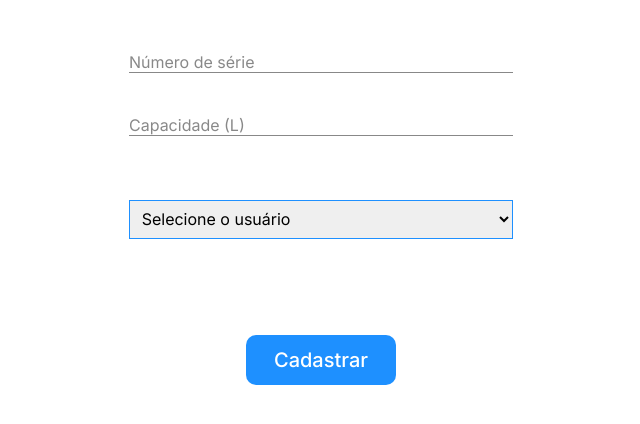
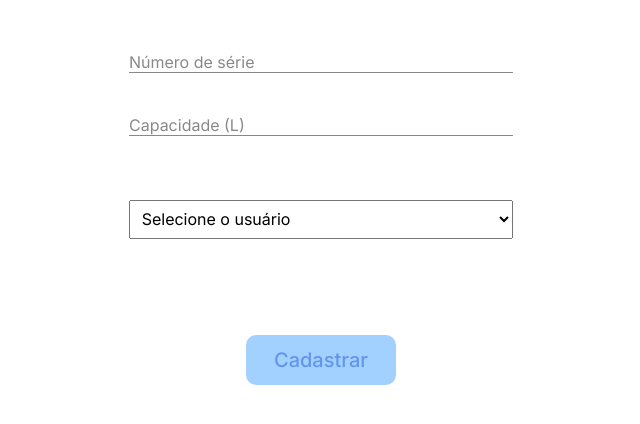
Before and after one commit to StivenF0/Projeto-Oficina4, a PHP site: page /tank-register.html in a window 1280 px wide. Shown: the part 215-639 px from the top of the page, without its empty margins (319-959 px from the left). Run offline with PHP 8.4, Linux system fonts and the light colour scheme.

Commit message:
last submit button styling

```diff
--- a/styles/tank-register.css
+++ b/styles/tank-register.css
@@ -71,7 +71,6 @@ form p {
     padding: 2%;
     font-size: 1em;
     outline-color: var(--primary-color);
-    border: 1px solid var(--primary-color);
 }
 
 form input[type="submit"] {
@@ -81,9 +80,9 @@ form input[type="submit"] {
     font-size: 20px;
     font-weight: 500;
     border-radius: 10px;
-    background-color: var(--primary-color);
-    color: #fff;
-    cursor: pointer;
+    background-color: var(--secondary-color);
+    color: cornflowerblue;
+    cursor: default;
     transition: 200ms;
     padding: 0%;
     display: flex;
@@ -91,12 +90,6 @@ form input[type="submit"] {
     align-items: center;
     margin: 25% auto auto auto;
 }
-
-form input[type="submit"]:hover {
-    background-color: var(--secondary-color);
-    color: cornflowerblue;
-}
-
 
 /* ** SCREEN MAX-WIDTH 1400PX ** */
 @media screen and (max-width: 1400px) {
--- a/tank-register.html
+++ b/tank-register.html
@@ -47,8 +47,8 @@
 
                 <p id="user-p">
                     <!-- with php and database this will be different -->
-                    <select name="" id="">
-                        <option value="" disabled selected id="selected">Selecione o usuário</option>
+                    <select name="" id="idSel">
+                        <option value="default" disabled selected id="selected">Selecione o usuário</option>
                         <option value="">Usuário 1</option>
                         <option value="">Usuário 2</option>
                         <option value="">Usuário 3</option>
@@ -57,8 +57,37 @@
                     </select>
                 </p>
 
-                <input type="submit" value="Cadastrar">
+                <input type="submit" value="Cadastrar" id="subBtn" disabled>
             </form>
         </main>
+
+        <script>
+            const inputNumber = document.querySelector('#idNumber')
+            const inputCapacity = document.querySelector('#idCapacity')
+            const selectElement = document.querySelector("#idSel")
+            const submitButton = document.querySelector('#subBtn')
+
+            inputCapacity.addEventListener('input', validateForm)
+            inputNumber.addEventListener('input', validateForm)
+            selectElement.addEventListener('change', validateForm)
+
+            function validateForm() {
+                const selectedOption = selectElement.options[selectElement.selectedIndex].value
+                if (inputNumber.value.length > 0 && inputCapacity.value.length > 0 && selectedOption != "default") {
+                    submitButton.disabled = false
+                    submitButton.style.background = "#1e90ff"
+                    submitButton.style.color = "#fff"
+                    submitButton.style.cursor = "pointer"
+
+                    submitButton.onmouseenter = () => submitButton.style.background = "#66b3ff"
+                    submitButton.onmouseleave = () => submitButton.style.background = "#1e90ff"
+                } else {
+                    submitButton.disabled = true
+                    submitButton.style.background = "#a3d1ff"
+                    submitButton.style.color = "cornflowerblue"
+                    submitButton.style.cursor = "default"
+                }
+            }
+        </script>
     </body>
 </html>
```
